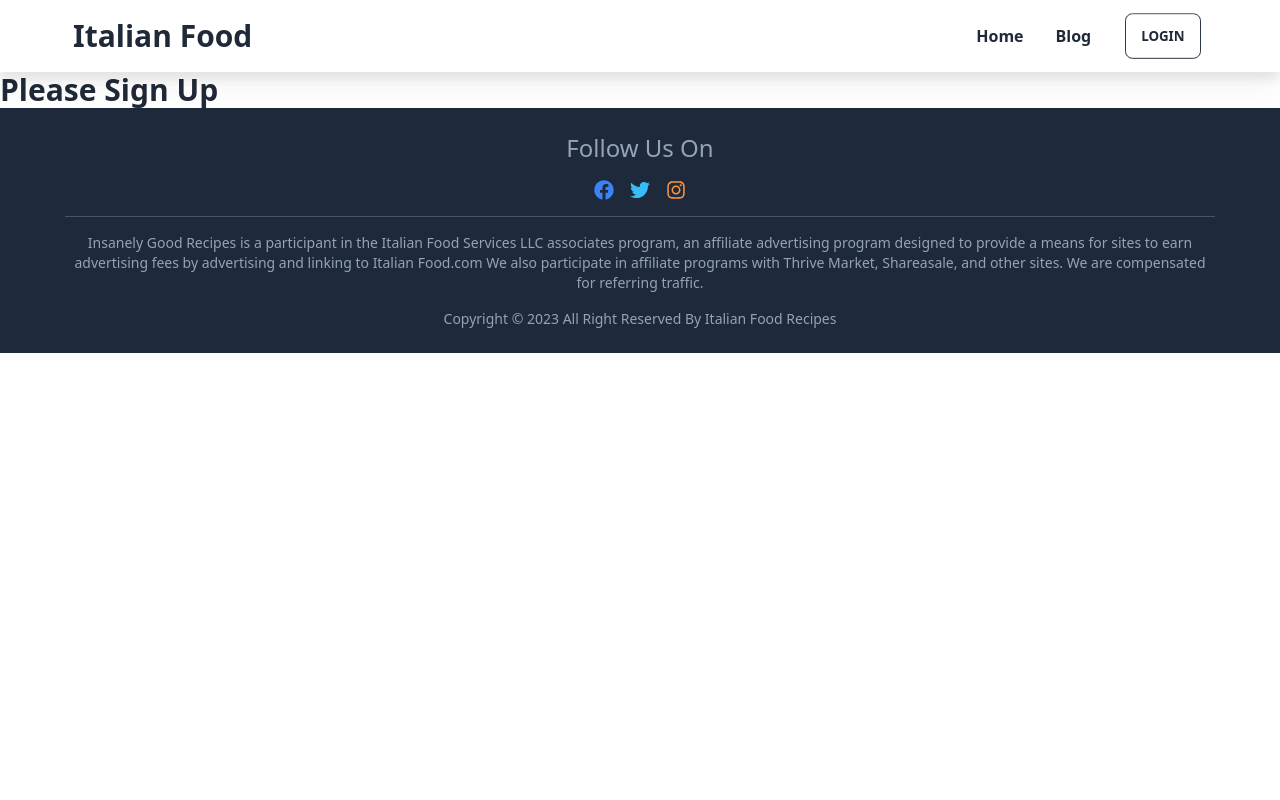
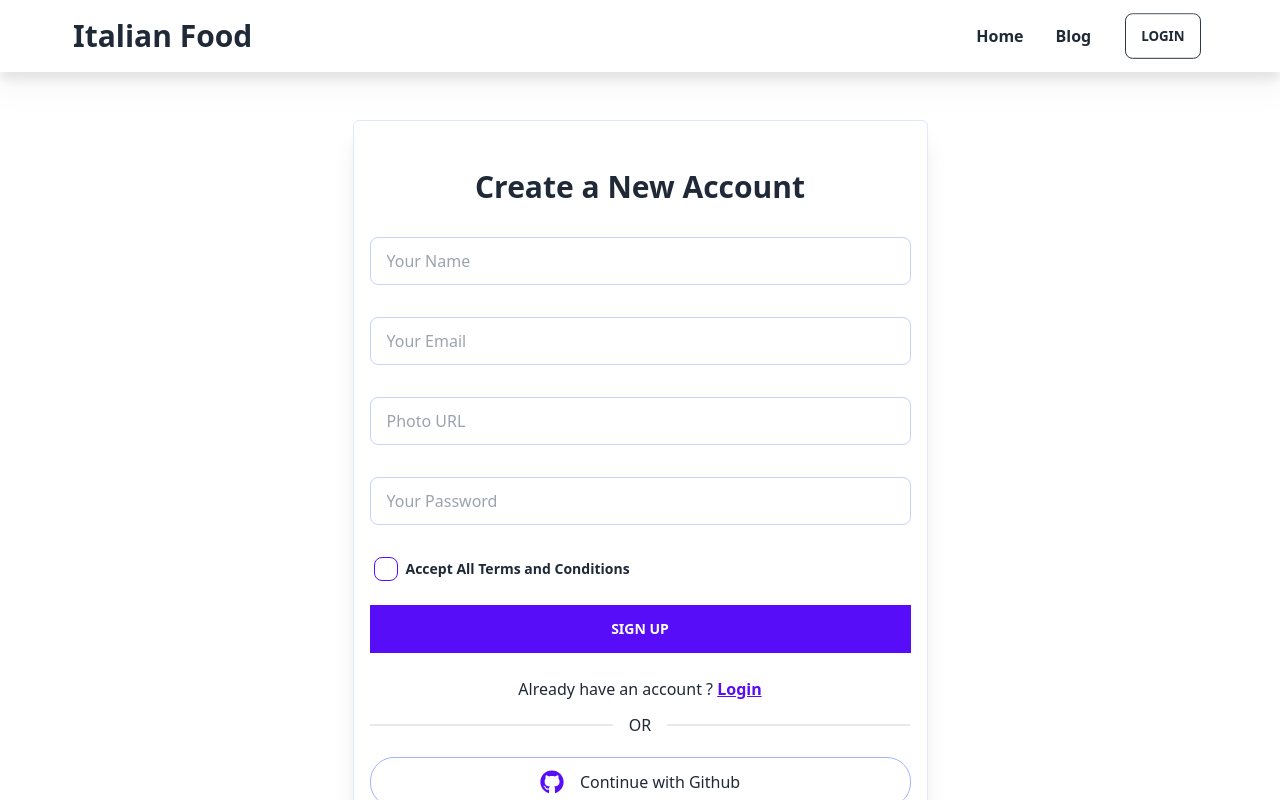
Before and after one commit to nimairoy/italian-food-clients, a React (Vite) app: page /register in a window 1280 px wide. Shown: the top 800 px of the page. Built offline with nearby package versions, Linux system fonts and the light colour scheme.

Commit message:
added sign up page

```diff
--- a/src/pages/Login/Login.jsx
+++ b/src/pages/Login/Login.jsx
@@ -1,5 +1,5 @@
 import React from 'react';
-import { FaFacebook, FaGoogle } from 'react-icons/fa';
+import { FaGithub, FaGoogle } from 'react-icons/fa';
 import { Link } from 'react-router-dom';
 
 const Login = () => {
@@ -24,7 +24,7 @@ const Login = () => {
                 <p className='text-center'>Don't have an account ? <Link to='/register' className='text-primary font-semibold underline'>Create an account</Link></p>
                 <div className="flex flex-col w-full border-opacity-50">
                     <div className="divider">OR</div>
-                    <li className='list-none cursor-pointer flex items-center border border-indigo-300 rounded-3xl p-3 justify-center my-2'><FaFacebook className='text-primary text-2xl mr-4'></FaFacebook> Continue with Facebook</li>
+                    <li className='list-none cursor-pointer flex items-center border border-indigo-300 rounded-3xl p-3 justify-center my-2'><FaGithub className='text-primary text-2xl mr-4'></FaGithub> Continue with Github</li>
                     <li className='list-none cursor-pointer flex items-center border border-indigo-300 rounded-3xl p-3 justify-center my-2'><FaGoogle className='text-warning text-2xl mr-4'></FaGoogle> Continue with Google</li>
                 </div>
             </div>
--- a/src/pages/Register/Register.jsx
+++ b/src/pages/Register/Register.jsx
@@ -1,9 +1,36 @@
 import React from 'react';
+import { FaGithub, FaGoogle } from 'react-icons/fa';
+import { Link } from 'react-router-dom';
 
 const Register = () => {
     return (
         <div>
-            <h4 className="text-3xl font-semibold">Please Sign Up</h4>
+            <div className='my-container pb-16 pt-12'>
+                <div className="w-1/2 mx-auto border rounded-md shadow-xl py-12 px-4 border-indigo-100">
+                    <h4 className='text-3xl font-semibold text-center mb-4'>Create a New Account</h4>
+                    <form className='pb-6 text-center'>
+                        <input name="name" type="text" placeholder="Your Name" className="input w-full border border-indigo-200 my-4" />
+                        <input name="email" type="email" placeholder="Your Email" className="input w-full border border-indigo-200 my-4" />
+                        <input name="photo" type="text" placeholder="Photo URL" className="input w-full border border-indigo-200 my-4" />
+                        <input name="password" type="password" placeholder="Your Password" className="input mt-4 w-full border border-indigo-200" />
+                        <div className="form-control">
+                            <label className="label cursor-pointer mt-6">
+                                <div className='flex items-center'>
+                                    <input type="checkbox" name='login-check' className="checkbox checkbox-primary" />
+                                    <span className="label-text ml-2 font-semibold">Accept All Terms and Conditions</span>
+                                </div>
+                            </label>
+                        </div>
+                        <button type='submit' className='btn btn-primary w-full rounded-none mt-4'>Sign Up</button>
+                    </form>
+                    <p className='text-center'>Already have an account ? <Link to='/login' className='text-primary font-semibold underline'>Login</Link></p>
+                    <div className="flex flex-col w-full border-opacity-50">
+                        <div className="divider">OR</div>
+                        <li className='list-none cursor-pointer flex items-center border border-indigo-300 rounded-3xl p-3 justify-center my-2'><FaGithub className='text-primary text-2xl mr-4'></FaGithub> Continue with Github</li>
+                        <li className='list-none cursor-pointer flex items-center border border-indigo-300 rounded-3xl p-3 justify-center my-2'><FaGoogle className='text-warning text-2xl mr-4'></FaGoogle> Continue with Google</li>
+                    </div>
+                </div>
+            </div>
         </div>
     );
 };
```
